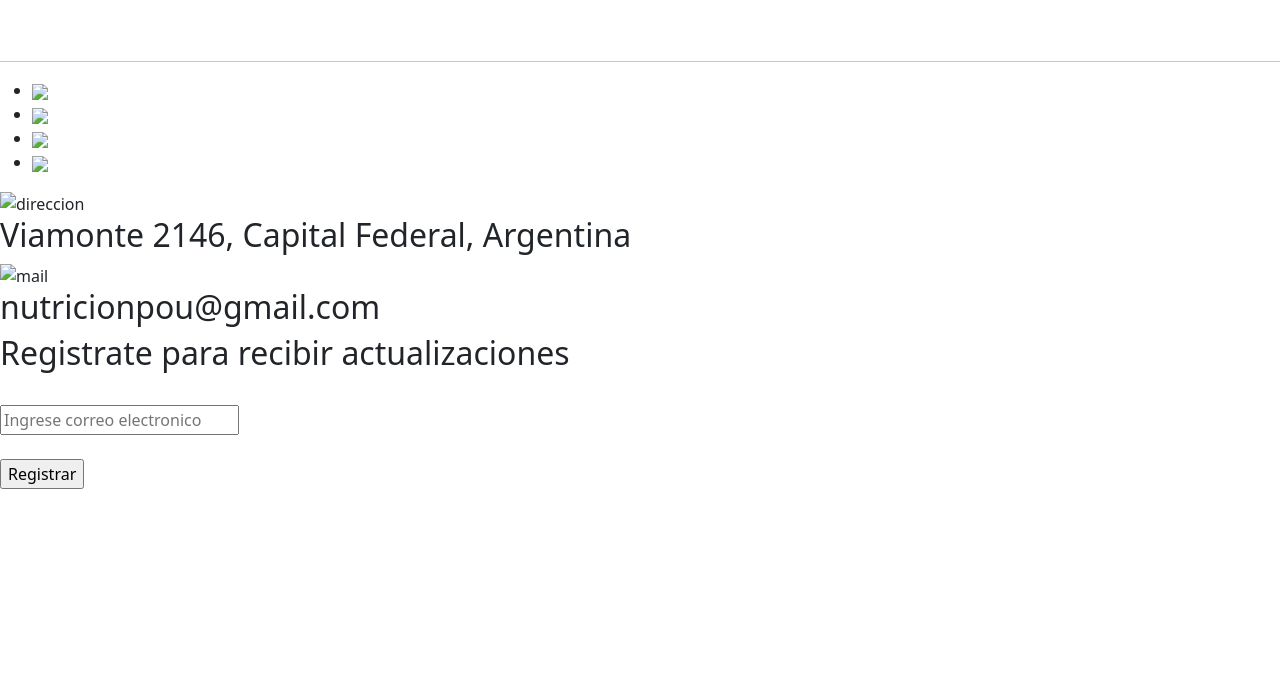
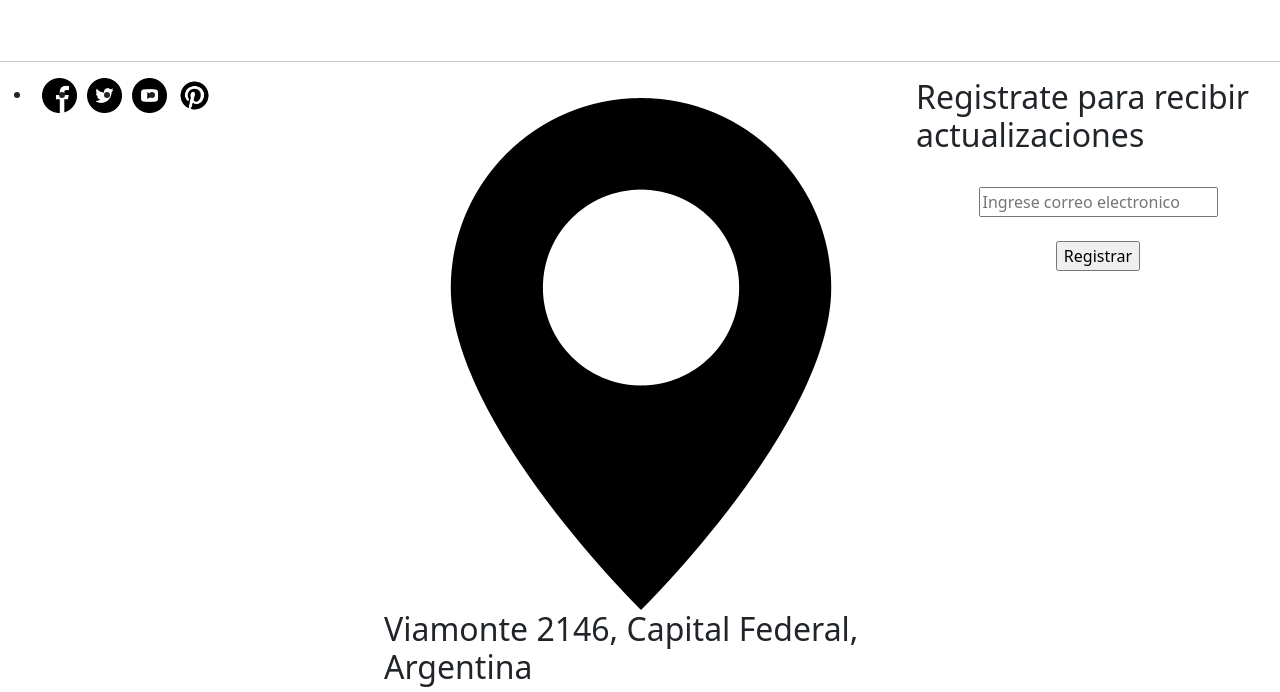
Before and after one commit to paulagaleano/nutripou_coder, a plain HTML site: page pages/Nosotros.html in a window 1280 px wide. Shown: the part 1033-1725 px from the top of the page. Before the commit the page ends 1522 px from the top, so only its background shows below. Drawn offline with nearby package versions, Linux system fonts and the light colour scheme.

Commit message:
Agrego SEO + SASS 2

```diff
--- a/pages/Nosotros.html
+++ b/pages/Nosotros.html
@@ -82,16 +82,16 @@
         <div class="socials">
             <div>
                 <ul class="redes"> <!-- REDES SOCIALES -->
-                    <li> <a href="https://www.facebook.com/nutricion.salud.arg" target="_blank"><img src="../mi_repositorio/image/facebook.png"></a></li>
-                    <li> <a href="https://twitter.com/nutricionsan" target="_blank"><img src="../mi_repositorio/image/twitter.png"> </a></li>
-                    <li> <a href="https://www.youtube.com/channel/UCkECHMPcT3kn3VPRQRuRbwQ/videos" target="_blank"><img src="../mi_repositorio/image/youtube.png"> </a></li>
-                    <li> <a href="https://sk.pinterest.com/saludnutricionY/_created/" target="_blank"><img src="../mi_repositorio/image/pinterest.png"></a></li>
+                    <li> <a href="https://www.facebook.com/nutricion.salud.arg" target="_blank"><img src="../image/facebook.png"></a></li>
+                    <li> <a href="https://twitter.com/nutricionsan" target="_blank"><img src="../image/twitter.png"> </a></li>
+                    <li> <a href="https://www.youtube.com/channel/UCkECHMPcT3kn3VPRQRuRbwQ/videos" target="_blank"><img src="../image/youtube.png"> </a></li>
+                    <li> <a href="https://sk.pinterest.com/saludnutricionY/_created/" target="_blank"><img src="../image/pinterest.png"></a></li>
                 </ul>
             </div>
             <div class="diremail">  <!-- DIRECCION Y MAIL -->
-                <img src="../mi_repositorio/image/Direccion.png" alt="direccion">
+                <img src="../image/Direccion.png" alt="direccion">
                 <h2> Viamonte 2146, Capital Federal, Argentina </h2>
-                <img src="../mi_repositorio/image/Mail.png" alt="mail">
+                <img src="../image/Mail.png" alt="mail">
                 <h2> nutricionpou@gmail.com </h2>
             </div>
             <div class="update"> <!-- RECIBIR ACTUALIZACIONES -->
--- a/sass/_variables.scss
+++ b/sass/_variables.scss
@@ -1,3 +1,26 @@
 /* VARIABLES */
 
 $MismaMedida: 20px;
+
+/* MAP GET */
+
+$NOSOTROS: (
+    texto: center,
+    tamaño: 70px,
+    letra: 'Staatliches', cursive,
+    color: #93A603,
+);
+
+/* MIXIN */
+
+@mixin texto-estilos {
+    font-size: 30px;
+    font-style: italic;
+}
+
+/* EXTEND */
+
+%redesimg {
+    width: 35px;
+    margin-left: 10px;
+}
--- a/sass/main.scss
+++ b/sass/main.scss
@@ -36,15 +36,58 @@ body {
             border-radius: 15px;
         }
         .titulo h2 {
-            text-align: center;
-            font-size: 70px;
-            font-family: 'Staatliches', cursive;
-            color: #93A603;
+            text-align: map-get($map: NOSOTROS, $key: texto);
+            font-size: map-get($map: NOSOTROS, $key: tamaño);
+            font-family: map-get($map: NOSOTROS, $key: letra);
+            color: map-get($map: NOSOTROS, $key: color );
         }
         .articulo p {
             padding-top: $MismaMedida;
-            font-size: $MismaMedida;
-            font-style:italic;
+            @include texto-estilos;
         }
     }
+    footer {
+        .socials {
+            display: grid;
+            grid-template-columns: repeat(3,1fr);
+            grid-auto-rows: 200px;
+            grid-gap: 20px;
+            list-style-type: none;
+        }
+        .redes {
+            display: inline-flex;
+            justify-content: left;
+        }
+        .redes img {
+            @extend %redesimg;
+            cursor: pointer;
+        }
+        .diremail {
+            display:flex;
+            flex-direction: column;
+            align-items: center;
+            margin-bottom: 27px;
+            margin-top:20px;
+            .diremail h2 {
+                font-family: Arial, Helvetica, sans-serif;
+                font-size: 10px;
+            }
+            .diremail img {
+                width: 35px;
+            }
+        }
+        .update {
+            display: inline-flex;
+            align-items: center;
+            flex-direction: column;
+            .update h2 {
+                font-family: Arial, Helvetica, sans-serif;
+                font-size: 10px;
+            }
+            .action__margin {
+                margin: 5px;
+            }
+        }
+    }
+
 }
```
Also changed, not shown: main/main.css, 1 other file.
